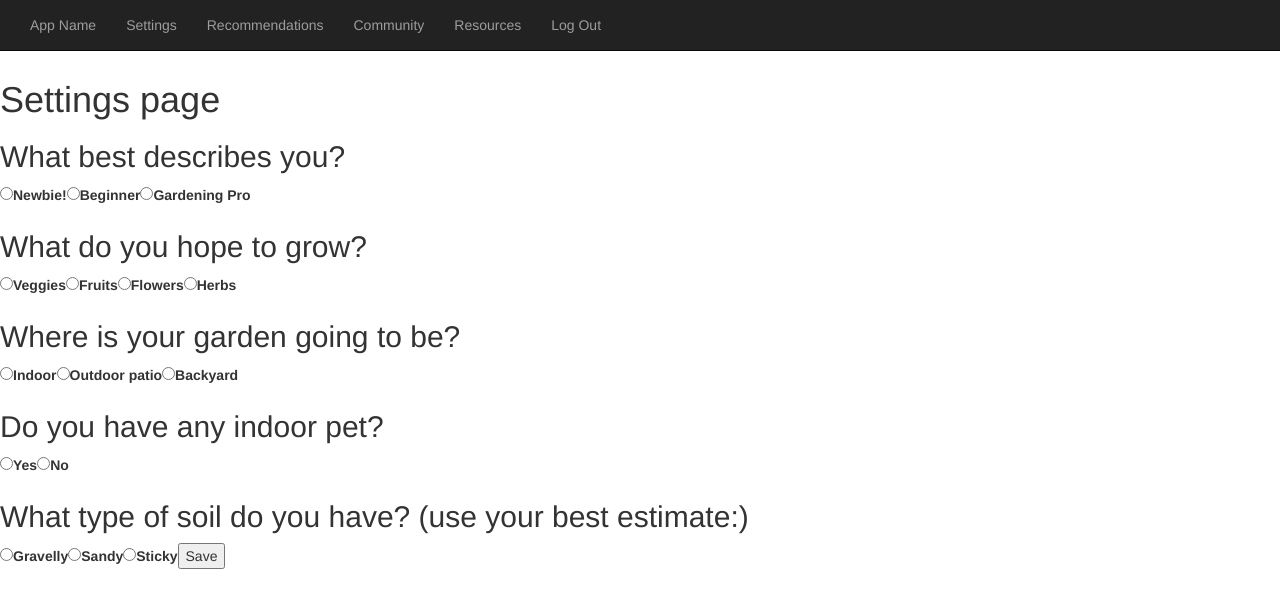
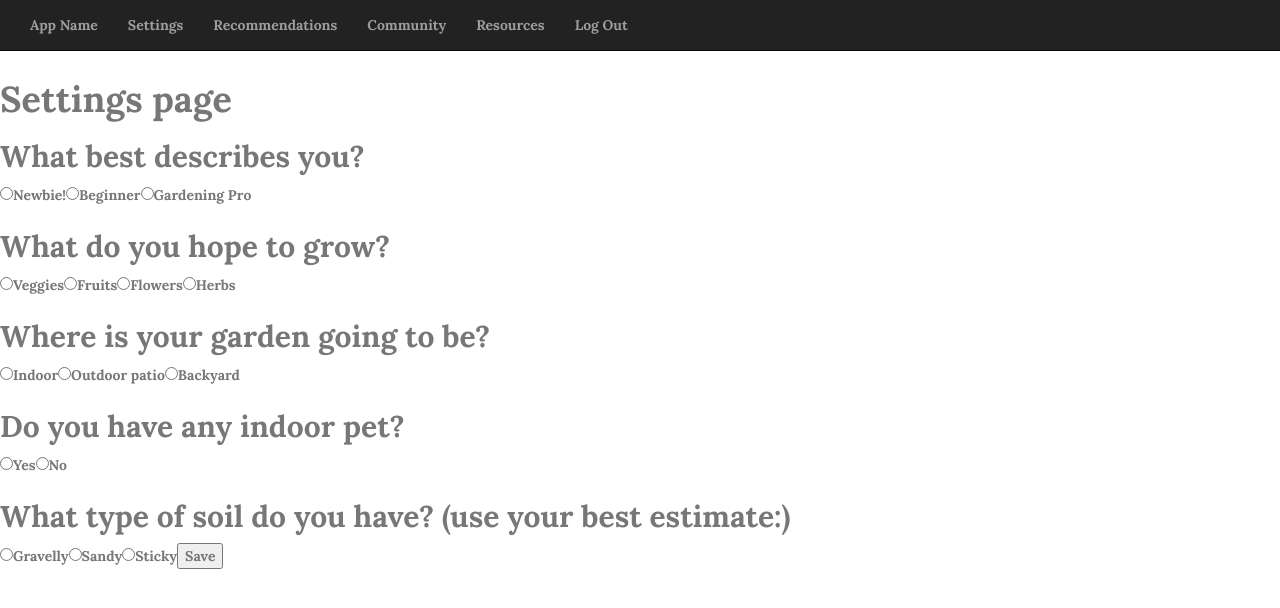
Before and after one commit to esha-sidhu/QWER-Hacks-2023, a React (Create React App) app in the folder qwer-hacks-app/: page /settings in a window 1280 px wide. Shown: the top 608 px of the page. Built offline with nearby package versions, Linux system fonts and the light colour scheme.

Commit message:
change var names

```diff
--- a/qwer-hacks-app/src/pages/settings.js
+++ b/qwer-hacks-app/src/pages/settings.js
@@ -1,4 +1,5 @@
 import React from 'react';
+import "../styles/main.css";
 
 function Settings () {
     return (
@@ -9,29 +10,29 @@ function Settings () {
             <form id="form1">
 
             <h2>What best describes you?</h2>
-            <label for="var_string"><input type="radio" name="variable" id="var_string" />Newbie!</label>
-            <label for="var_join"><input type="radio" name="variable" id="var_join" />Beginner</label>
-            <label for="var_info"><input type="radio" name="variable" id="var_info" />Gardening Pro</label>
+            <label for="var_newbie"><input type="radio" name="role" id="var_newbie" />Newbie!</label>
+            <label for="var_beginner"><input type="radio" name="role" id="var_beginner" />Beginner</label>
+            <label for="var_pro"><input type="radio" name="role" id="var_pro" />Gardening Pro</label>
 
             <h2>What do you hope to grow?</h2>
-            <label for="var_string"><input type="radio" name="variable" id="var_string" />Veggies</label>
-            <label for="var_join"><input type="radio" name="variable" id="var_join" />Fruits</label>
-            <label for="var_info"><input type="radio" name="variable" id="var_info" />Flowers</label>
-            <label for="var_info"><input type="radio" name="variable" id="var_info" />Herbs</label>
+            <label for="plant_veggies"><input type="radio" name="plant" id="plant_veggies" />Veggies</label>
+            <label for="plant_fruits"><input type="radio" name="plant" id="plant_fruits" />Fruits</label>
+            <label for="plant_flowers"><input type="radio" name="plant" id="plant_flowers" />Flowers</label>
+            <label for="plant_herbs"><input type="radio" name="plant" id="plant_herbs" />Herbs</label>
 
             <h2>Where is your garden going to be?</h2>
-            <label for="var_string"><input type="radio" name="variable" id="var_string" />Indoor</label>
-            <label for="var_join"><input type="radio" name="variable" id="var_join" />Outdoor patio</label>
-            <label for="var_info"><input type="radio" name="variable" id="var_info" />Backyard</label>
+            <label for="loc_in"><input type="radio" name="loc" id="loc_in" />Indoor</label>
+            <label for="loc_out"><input type="radio" name="loc" id="loc_out" />Outdoor patio</label>
+            <label for="loc_back"><input type="radio" name="loc" id="loc_back" />Backyard</label>
 
             <h2>Do you have any indoor pet?</h2>
-            <label for="var_string"><input type="radio" name="variable" id="var_string" />Yes</label>
-            <label for="var_join"><input type="radio" name="variable" id="var_join" />No</label>
+            <label for="pet_y"><input type="radio" name="pet" id="pet_y" />Yes</label>
+            <label for="pet_n"><input type="radio" name="pet" id="pet_n" />No</label>
 
             <h2>What type of soil do you have? (use your best estimate:) </h2>
-            <label for="var_string"><input type="radio" name="variable" id="var_string" />Gravelly</label>
-            <label for="var_join"><input type="radio" name="variable" id="var_join" />Sandy</label>
-            <label for="var_info"><input type="radio" name="variable" id="var_info" />Sticky</label>
+            <label for="soil_gravelly"><input type="radio" name="soil" id="soil_gravelly" />Gravelly</label>
+            <label for="soil_sandy"><input type="radio" name="soil" id="soil_sandy" />Sandy</label>
+            <label for="soil_sticky"><input type="radio" name="soil" id="soil_sticky" />Sticky</label>
 
 
             <button type="submit" value="Save">Save</button>
--- /dev/null
+++ b/qwer-hacks-app/src/styles/main.css
@@ -0,0 +1,7 @@
+
+@import url('https://fonts.googleapis.com/css2?family=Lora:wght@700&display=swap');
+
+*{
+    font-family:Lora;
+    color:#777;
+}
```
